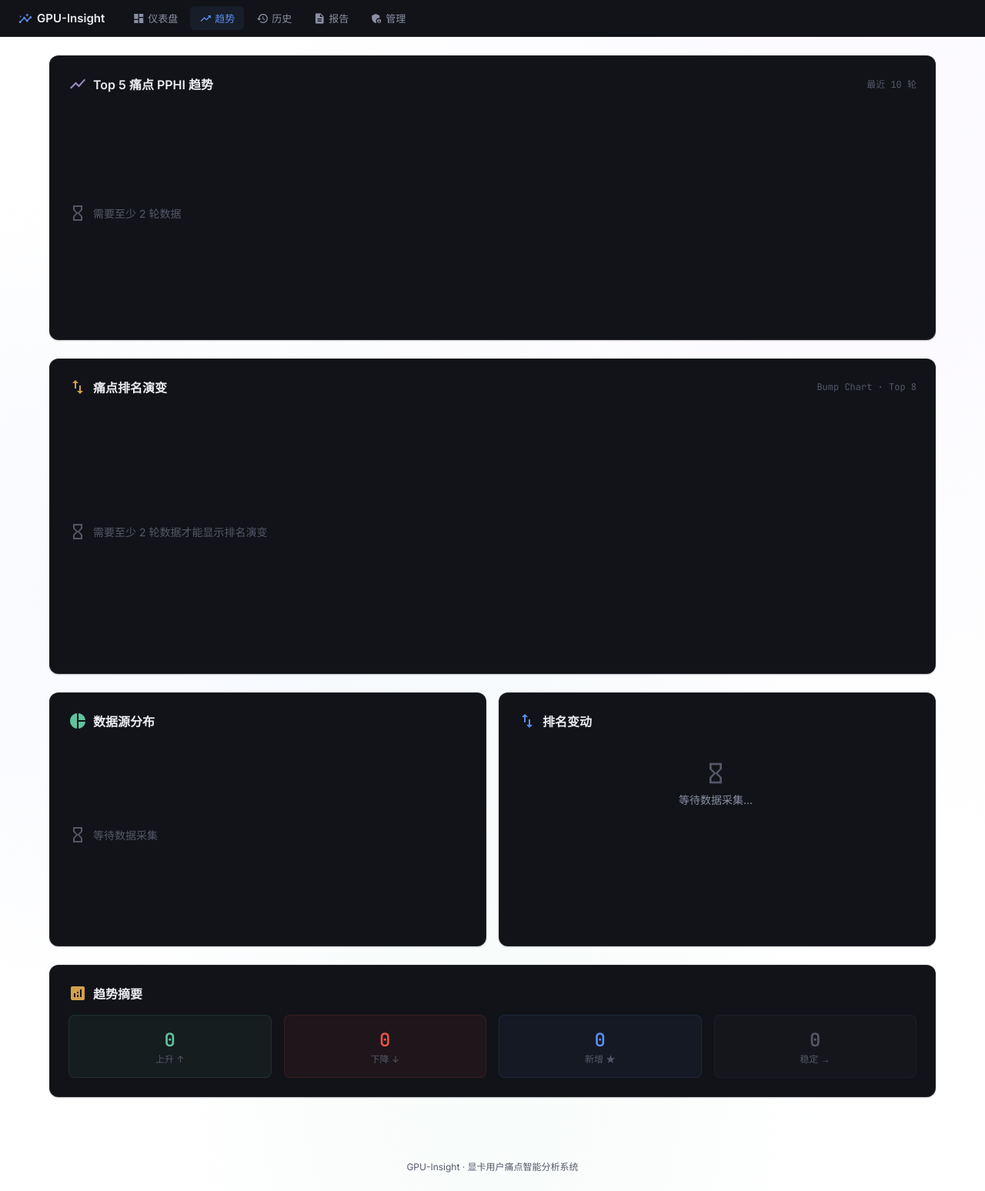
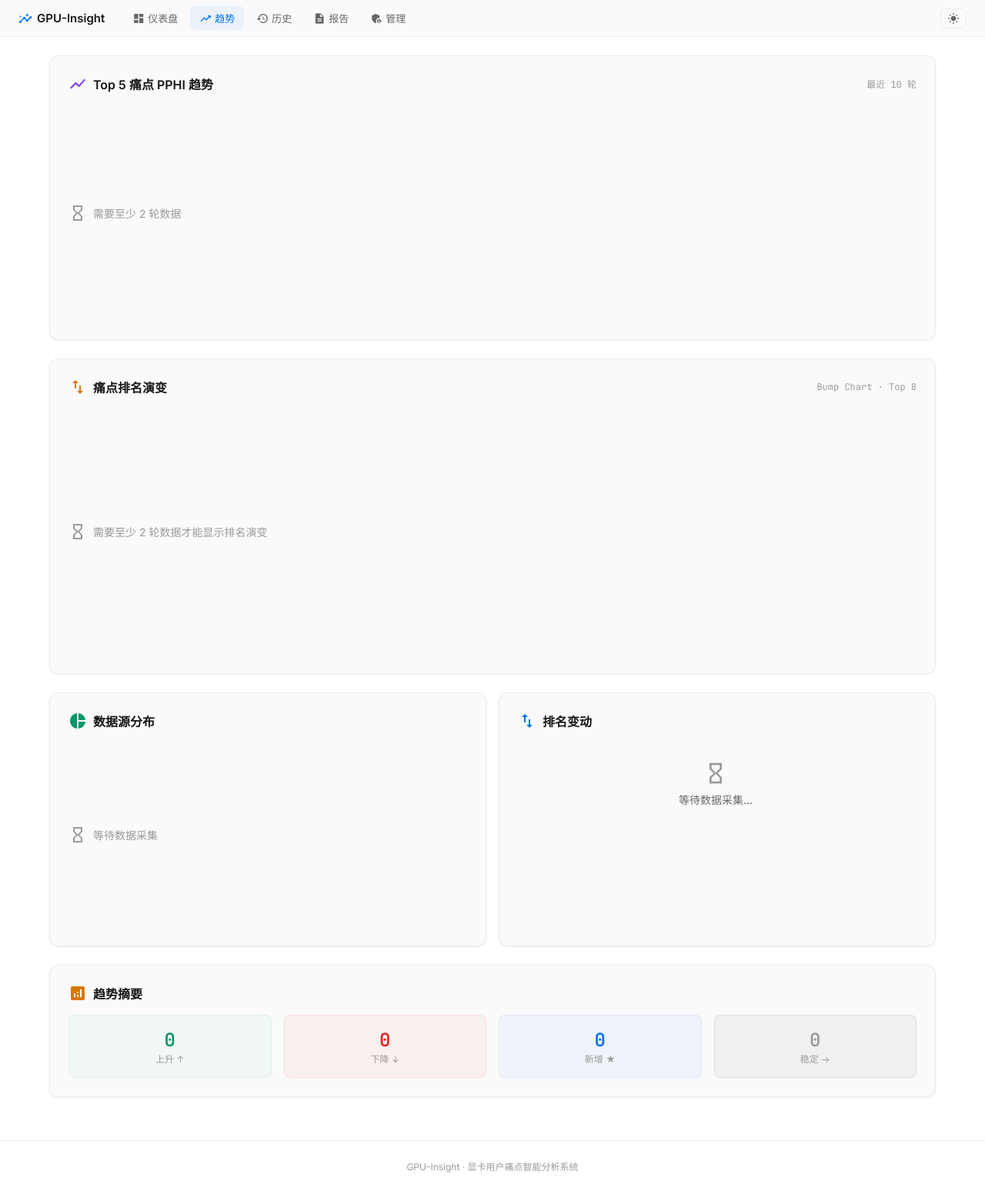
Before and after one commit to JeromeZhou/VibeDev, a FastAPI app: page /trends in a window 1280 px wide. Shown: the whole page at 77% size. Run offline with FastAPI, Linux system fonts and the light colour scheme; data that the repository does not hold is empty.

Commit message:
UX统一: Vercel风格双主题(深色/浅色) + 按钮切换 + 导航统一 + 图表主题适配
- base.css: 双主题CSS变量系统(dark默认, light可切换)
- theme.js: localStorage持久化 + prefers-color-scheme检测
- 所有页面: 统一导航栏(sticky) + 主题切换按钮
- 深色主题: 纯黑#000背景(Vercel风格), 高对比度
- 浅色主题: 白色#fff背景, 适配所有标签/卡片/图表
- 图表: Chart.js颜色从CSS变量动态读取
- 移除mesh-bg渐变, 统一纯色背景
- index关于按钮移至导航右侧图标
- 所有页面<main>语义化标签统一

```diff
--- a/src/web/static/base.css
+++ b/src/web/static/base.css
@@ -1,33 +1,99 @@
-/* GPU-Insight 公共样式 — 所有页面共享 */
+/* GPU-Insight 公共样式 — 双主题 (Vercel/Linear 风格) */
 
-:root {
-    --bg-base:     #0b0d14;
-    --bg-surface:  #111318;
-    --bg-elevated: #161922;
-    --bg-hover:    #1c1f2b;
+/* ── 深色主题（默认）── */
+:root, [data-theme="dark"] {
+    --bg-base:     #000000;
+    --bg-surface:  #0a0a0a;
+    --bg-elevated: #111111;
+    --bg-hover:    #1a1a1a;
     --border-subtle:  rgba(255,255,255,0.06);
-    --border-default: rgba(255,255,255,0.09);
-    --border-strong:  rgba(255,255,255,0.14);
-    --text-primary:   #ececf1;
-    --text-secondary: #8b8fa3;
-    --text-tertiary:  #565869;
-    --accent-blue:    #5b8def;
-    --accent-purple:  #9d8abf;
-    --accent-green:   #5ec49e;
-    --accent-red:     #e5534b;
-    --accent-amber:   #d4a04a;
+    --border-default: rgba(255,255,255,0.10);
+    --border-strong:  rgba(255,255,255,0.16);
+    --text-primary:   #ededed;
+    --text-secondary: #a1a1a1;
+    --text-tertiary:  #666666;
+    --accent-blue:    #0070f3;
+    --accent-purple:  #8b5cf6;
+    --accent-green:   #00dc82;
+    --accent-red:     #ff4444;
+    --accent-amber:   #ffaa00;
     --accent-silver:  #9ba3b0;
     --accent-bronze:  #b08952;
+    --shadow-card:    0 1px 2px rgba(0,0,0,0.4);
+    --chart-grid:     rgba(255,255,255,0.04);
+}
+
+/* ── 浅色主题 ── */
+[data-theme="light"] {
+    --bg-base:     #ffffff;
+    --bg-surface:  #fafafa;
+    --bg-elevated: #f5f5f5;
+    --bg-hover:    #eeeeee;
+    --border-subtle:  rgba(0,0,0,0.06);
+    --border-default: rgba(0,0,0,0.10);
+    --border-strong:  rgba(0,0,0,0.16);
+    --text-primary:   #171717;
+    --text-secondary: #666666;
+    --text-tertiary:  #999999;
+    --accent-blue:    #0070f3;
+    --accent-purple:  #7c3aed;
+    --accent-green:   #059669;
+    --accent-red:     #dc2626;
+    --accent-amber:   #d97706;
+    --accent-silver:  #6b7280;
+    --accent-bronze:  #92400e;
+    --shadow-card:    0 1px 3px rgba(0,0,0,0.08);
+    --chart-grid:     rgba(0,0,0,0.06);
+}
+
+/* ── 浅色主题下标签色调整 ── */
+[data-theme="light"] .gpu-tag {
+    background: rgba(124,58,237,0.08);
+    color: #7c3aed;
+    border-color: rgba(124,58,237,0.15);
+}
+[data-theme="light"] .mfr-tag {
+    background: rgba(5,150,105,0.08);
+    color: #059669;
+    border-color: rgba(5,150,105,0.12);
+}
+[data-theme="light"] .brand-tag {
+    background: rgba(217,119,6,0.08);
+    color: #d97706;
+    border-color: rgba(217,119,6,0.12);
+}
+[data-theme="light"] .tag-pain {
+    background: rgba(220,38,38,0.08);
+    color: #dc2626;
+}
+[data-theme="light"] .tag-model {
+    background: rgba(0,112,243,0.08);
+    color: #0070f3;
+}
+[data-theme="light"] .tag-hot {
+    background: rgba(217,119,6,0.08);
+    color: #d97706;
+}
+[data-theme="light"] .tag-signal {
+    background: rgba(124,58,237,0.08);
+    color: #7c3aed;
+}
+[data-theme="light"] .medal-gold { color: #fff; }
+[data-theme="light"] .medal-silver { color: #fff; }
+[data-theme="light"] .medal-bronze { color: #fff; }
+[data-theme="light"] .site-nav a.active {
+    background: rgba(0,112,243,0.06);
 }
 
 * { margin: 0; padding: 0; box-sizing: border-box; }
 
 body {
-    font-family: 'Inter', 'Noto Sans SC', sans-serif;
+    font-family: 'Inter', 'Noto Sans SC', -apple-system, sans-serif;
     background: var(--bg-base);
     color: var(--text-primary);
     font-weight: 400;
     min-height: 100vh;
+    transition: background 0.2s, color 0.2s;
 }
 
 a { text-decoration: none; color: inherit; }
@@ -43,6 +109,9 @@ a { text-decoration: none; color: inherit; }
     display: flex;
     align-items: center;
     gap: 4px;
+    position: sticky;
+    top: 0;
+    z-index: 40;
 }
 .site-nav .nav-brand {
     font-weight: 600;
@@ -73,9 +142,33 @@ a { text-decoration: none; color: inherit; }
 }
 .site-nav a.active {
     color: var(--accent-blue);
-    background: rgba(91,141,239,0.08);
+    background: rgba(0,112,243,0.08);
 }
 .site-nav .material-icons { font-size: 16px; }
+
+/* 导航右侧区域 */
+.nav-spacer { flex: 1; }
+
+/* 主题切换按钮 */
+.theme-toggle {
+    background: none;
+    border: 1px solid var(--border-subtle);
+    border-radius: 6px;
+    padding: 4px 8px;
+    cursor: pointer;
+    color: var(--text-secondary);
+    display: flex;
+    align-items: center;
+    gap: 4px;
+    font-size: 13px;
+    transition: color 0.15s, background 0.15s, border-color 0.15s;
+}
+.theme-toggle:hover {
+    color: var(--text-primary);
+    background: var(--bg-hover);
+    border-color: var(--border-default);
+}
+.theme-toggle .material-icons { font-size: 16px; }
 
 /* ── 布局 ── */
 .page-container {
@@ -89,7 +182,7 @@ a { text-decoration: none; color: inherit; }
     background: var(--bg-surface);
     border-radius: 12px;
     border: 1px solid var(--border-subtle);
-    box-shadow: 0 1px 2px rgba(0,0,0,0.2);
+    box-shadow: var(--shadow-card);
     transition: border-color 0.2s ease;
 }
 .card:hover { border-color: var(--border-default); }
@@ -142,14 +235,6 @@ a { text-decoration: none; color: inherit; }
 .delay-2 { animation-delay: 0.1s; }
 .delay-3 { animation-delay: 0.15s; }
 .delay-4 { animation-delay: 0.2s; }
-
-/* ── 背景 ── */
-.mesh-bg {
-    background:
-        radial-gradient(ellipse at 15% 50%, rgba(37,99,235,0.04) 0%, transparent 50%),
-        radial-gradient(ellipse at 85% 15%, rgba(124,58,237,0.03) 0%, transparent 50%),
-        radial-gradient(ellipse at 50% 85%, rgba(5,150,105,0.03) 0%, transparent 50%);
-}
 
 /* ── PPHI 圆环 ── */
 .pphi-ring {
--- /dev/null
+++ b/src/web/static/theme.js
@@ -0,0 +1,29 @@
+/* GPU-Insight 主题切换 */
+(function() {
+    var STORAGE_KEY = 'gpu-insight-theme';
+
+    function getPreferred() {
+        var saved = localStorage.getItem(STORAGE_KEY);
+        if (saved) return saved;
+        return window.matchMedia('(prefers-color-scheme: light)').matches ? 'light' : 'dark';
+    }
+
+    function apply(theme) {
+        document.documentElement.setAttribute('data-theme', theme);
+        localStorage.setItem(STORAGE_KEY, theme);
+        // 更新按钮图标
+        var icons = document.querySelectorAll('.theme-icon');
+        icons.forEach(function(el) {
+            el.textContent = theme === 'dark' ? 'light_mode' : 'dark_mode';
+        });
+    }
+
+    // 页面加载时立即应用（防闪烁）
+    apply(getPreferred());
+
+    // 暴露切换函数
+    window.toggleTheme = function() {
+        var current = document.documentElement.getAttribute('data-theme') || 'dark';
+        apply(current === 'dark' ? 'light' : 'dark');
+    };
+})();
--- a/src/web/templates/history.html
+++ b/src/web/templates/history.html
@@ -5,6 +5,7 @@
     <meta name="viewport" content="width=device-width, initial-scale=1.0">
     <title>历史轮次 — GPU-Insight</title>
     <link href="/static/base.css" rel="stylesheet">
+    <script src="/static/theme.js"></script>
     <link href="https://fonts.googleapis.com/icon?family=Material+Icons" rel="stylesheet">
     <link href="https://fonts.googleapis.com/css2?family=Inter:wght@400;500;600&family=Noto+Sans+SC:wght@400;500;600&family=JetBrains+Mono:wght@400;600&display=swap" rel="stylesheet">
     <style>
@@ -54,7 +55,7 @@
         }
     </style>
 </head>
-<body class="mesh-bg">
+<body>
     <nav class="site-nav">
         <span class="nav-brand"><span class="material-icons">insights</span> GPU-Insight</span>
         <a href="/"><span class="material-icons">dashboard</span> 仪表盘</a>
@@ -62,6 +63,8 @@
         <a href="/history" class="active"><span class="material-icons">history</span> 历史</a>
         <a href="/report"><span class="material-icons">description</span> 报告</a>
         <a href="/admin"><span class="material-icons">admin_panel_settings</span> 管理</a>
+        <span class="nav-spacer"></span>
+        <button class="theme-toggle" onclick="toggleTheme()"><span class="material-icons theme-icon">light_mode</span></button>
     </nav>
 
     <main class="page-container">
--- a/src/web/templates/history_detail.html
+++ b/src/web/templates/history_detail.html
@@ -5,6 +5,7 @@
     <meta name="viewport" content="width=device-width, initial-scale=1.0">
     <title>历史排名 — GPU-Insight</title>
     <link href="/static/base.css" rel="stylesheet">
+    <script src="/static/theme.js"></script>
     <link href="https://fonts.googleapis.com/icon?family=Material+Icons" rel="stylesheet">
     <link href="https://fonts.googleapis.com/css2?family=Inter:wght@400;500;600&family=Noto+Sans+SC:wght@400;500;600&family=JetBrains+Mono:wght@400;600&display=swap" rel="stylesheet">
     <style>
@@ -14,7 +15,7 @@
         }
     </style>
 </head>
-<body class="mesh-bg">
+<body>
     <nav class="site-nav">
         <span class="nav-brand"><span class="material-icons">insights</span> GPU-Insight</span>
         <a href="/"><span class="material-icons">dashboard</span> 仪表盘</a>
@@ -22,6 +23,8 @@
         <a href="/history" class="active"><span class="material-icons">history</span> 历史</a>
         <a href="/report"><span class="material-icons">description</span> 报告</a>
         <a href="/admin"><span class="material-icons">admin_panel_settings</span> 管理</a>
+        <span class="nav-spacer"></span>
+        <button class="theme-toggle" onclick="toggleTheme()"><span class="material-icons theme-icon">light_mode</span></button>
     </nav>
 
     <main class="page-container">
--- a/src/web/templates/trends.html
+++ b/src/web/templates/trends.html
@@ -8,6 +8,7 @@
     <link href="https://fonts.googleapis.com/icon?family=Material+Icons" rel="stylesheet">
     <link href="https://fonts.googleapis.com/css2?family=Inter:wght@400;500;600&family=Noto+Sans+SC:wght@400;500;600&family=JetBrains+Mono:wght@400;600&display=swap" rel="stylesheet">
     <link href="/static/base.css" rel="stylesheet">
+    <script src="/static/theme.js"></script>
     <style>
         .trend-pill {
             display: inline-flex; align-items: center; gap: 4px;
@@ -40,7 +41,7 @@
         }
     </style>
 </head>
-<body class="mesh-bg">
+<body>
     <nav class="site-nav">
         <span class="nav-brand"><span class="material-icons">insights</span> GPU-Insight</span>
         <a href="/"><span class="material-icons">dashboard</span> 仪表盘</a>
@@ -48,6 +49,8 @@
         <a href="/history"><span class="material-icons">history</span> 历史</a>
         <a href="/report"><span class="material-icons">description</span> 报告</a>
         <a href="/admin"><span class="material-icons">admin_panel_settings</span> 管理</a>
+        <span class="nav-spacer"></span>
+        <button class="theme-toggle" onclick="toggleTheme()"><span class="material-icons theme-icon">light_mode</span></button>
     </nav>
 
     <main class="page-container">
@@ -172,7 +175,9 @@
     const evolutionData = {{ evolution_data_json | safe }};
 
     /* Chart.js color palette — synced with design system */
-    const chartColors = ['#5b8def', '#9d8abf', '#5ec49e', '#d4a04a', '#e5534b'];
+    function css(v) { return getComputedStyle(document.documentElement).getPropertyValue(v).trim(); }
+    var t = { text: css('--text-tertiary'), text2: css('--text-secondary'), tp: css('--text-primary'), grid: css('--chart-grid'), surf: css('--bg-elevated'), bdr: css('--border-default'), base: css('--bg-base') };
+    const chartColors = ['#0070f3', '#8b5cf6', '#00dc82', '#ffaa00', '#ff4444'];
 
     // PPHI 趋势折线图
     const trendCtx = document.getElementById('trendChart').getContext('2d');
@@ -192,7 +197,7 @@
                     pointHoverRadius: 5,
                     borderWidth: 2,
                     pointBackgroundColor: chartColors[i % chartColors.length],
-                    pointBorderColor: '#0b0d14',
+                    pointBorderColor: t.base,
                     pointBorderWidth: 2,
                 }))
             },
@@ -203,28 +208,21 @@
                 plugins: {
                     legend: {
                         position: 'bottom',
-                        labels: { color: '#8b8fa3', padding: 16, usePointStyle: true, pointStyleWidth: 8, font: { family: "'Inter', 'Noto Sans SC', sans-serif", size: 11 } }
+                        labels: { color: t.text2, padding: 16, usePointStyle: true, pointStyleWidth: 8, font: { family: "'Inter', 'Noto Sans SC', sans-serif", size: 11 } }
                     },
                     tooltip: {
-                        backgroundColor: '#161922',
-                        borderColor: 'rgba(255,255,255,0.09)',
-                        borderWidth: 1,
-                        titleColor: '#ececf1',
-                        bodyColor: '#8b8fa3',
-                        padding: 10,
-                        cornerRadius: 8,
-                        titleFont: { family: "'Inter', 'Noto Sans SC', sans-serif" },
-                        bodyFont: { family: "'Inter', 'Noto Sans SC', sans-serif" },
+                        backgroundColor: t.surf, borderColor: t.bdr, borderWidth: 1,
+                        titleColor: t.tp, bodyColor: t.text2, padding: 10, cornerRadius: 8,
                     }
                 },
                 scales: {
                     x: {
-                        ticks: { color: '#565869', font: { family: "'Inter', sans-serif", size: 11 } },
-                        grid: { color: 'rgba(255,255,255,0.04)', drawBorder: false }
+                        ticks: { color: t.text, font: { family: "'Inter', sans-serif", size: 11 } },
+                        grid: { color: t.grid, drawBorder: false }
                     },
                     y: {
-                        ticks: { color: '#565869', font: { family: "'JetBrains Mono', monospace", size: 11 } },
-                        grid: { color: 'rgba(255,255,255,0.04)', drawBorder: false }
+                        ticks: { color: t.text, font: { family: "'JetBrains Mono', monospace", size: 11 } },
+                        grid: { color: t.grid, drawBorder: false }
                     }
                 }
             }
@@ -237,12 +235,12 @@
     const sourceCtx = document.getElementById('sourceChart').getContext('2d');
     if (sourceData.labels.length > 0) {
         const sourceColors = {
-            'reddit': '#e5534b', 'nga': '#5ec49e', 'tieba': '#d4a04a',
-            'chiphell': '#5b8def', 'videocardz': '#9d8abf',
+            'reddit': '#ff4444', 'nga': '#00dc82', 'tieba': '#ffaa00',
+            'chiphell': '#0070f3', 'videocardz': '#8b5cf6',
             'bilibili': '#fb7299', 'v2ex': '#778087', 'mydrivers': '#1e88e5',
             'techpowerup': '#ff6f00'
         };
-        const bgColors = sourceData.labels.map(l => sourceColors[l] || '#5b8def');
+        const bgColors = sourceData.labels.map(l => sourceColors[l] || '#0070f3');
 
         new Chart(sourceCtx, {
             type: 'doughnut',
@@ -251,9 +249,9 @@
                 datasets: [{
                     data: sourceData.data,
                     backgroundColor: bgColors,
-                    borderColor: '#111318',
+                    borderColor: t.surf,
                     borderWidth: 2,
-                    hoverBorderColor: '#1c1f2b',
+                    hoverBorderColor: t.base,
                     hoverOffset: 4,
                 }]
             },
@@ -264,18 +262,11 @@
                 plugins: {
                     legend: {
                         position: 'bottom',
-                        labels: { color: '#8b8fa3', padding: 14, usePointStyle: true, pointStyleWidth: 8, font: { family: "'Inter', 'Noto Sans SC', sans-serif", size: 11 } }
+                        labels: { color: t.text2, padding: 14, usePointStyle: true, pointStyleWidth: 8, font: { family: "'Inter', 'Noto Sans SC', sans-serif", size: 11 } }
                     },
                     tooltip: {
-                        backgroundColor: '#161922',
-                        borderColor: 'rgba(255,255,255,0.09)',
-                        borderWidth: 1,
-                        titleColor: '#ececf1',
-                        bodyColor: '#8b8fa3',
-                        padding: 10,
-                        cornerRadius: 8,
-                        titleFont: { family: "'Inter', 'Noto Sans SC', sans-serif" },
-                        bodyFont: { family: "'Inter', 'Noto Sans SC', sans-serif" },
+                        backgroundColor: t.surf, borderColor: t.bdr, borderWidth: 1,
+                        titleColor: t.tp, bodyColor: t.text2, padding: 10, cornerRadius: 8,
                     }
                 }
             }
@@ -303,7 +294,7 @@
                     pointHoverRadius: 7,
                     borderWidth: 2.5,
                     pointBackgroundColor: s.color,
-                    pointBorderColor: '#0b0d14',
+                    pointBorderColor: t.base,
                     pointBorderWidth: 2,
                 }))
             },
@@ -314,16 +305,11 @@
                 plugins: {
                     legend: {
                         position: 'bottom',
-                        labels: { color: '#8b8fa3', padding: 14, usePointStyle: true, pointStyleWidth: 8, font: { family: "'Inter', 'Noto Sans SC', sans-serif", size: 11 } }
+                        labels: { color: t.text2, padding: 14, usePointStyle: true, pointStyleWidth: 8, font: { family: "'Inter', 'Noto Sans SC', sans-serif", size: 11 } }
                     },
                     tooltip: {
-                        backgroundColor: '#161922',
-                        borderColor: 'rgba(255,255,255,0.09)',
-                        borderWidth: 1,
-                        titleColor: '#ececf1',
-                        bodyColor: '#8b8fa3',
-                        padding: 10,
-                        cornerRadius: 8,
+                        backgroundColor: t.surf, borderColor: t.bdr, borderWidth: 1,
+                        titleColor: t.tp, bodyColor: t.text2, padding: 10, cornerRadius: 8,
                         callbacks: {
                             label: function(ctx) {
                                 return ctx.dataset.label + ': #' + ctx.parsed.y;
@@ -333,19 +319,19 @@
                 },
                 scales: {
                     x: {
-                        ticks: { color: '#565869', font: { family: "'Inter', sans-serif", size: 11 } },
-                        grid: { color: 'rgba(255,255,255,0.04)', drawBorder: false }
+                        ticks: { color: t.text, font: { family: "'Inter', sans-serif", size: 11 } },
+                        grid: { color: t.grid, drawBorder: false }
                     },
                     y: {
                         reverse: true,
                         min: 1,
                         ticks: {
-                            color: '#565869',
+                            color: t.text,
                             font: { family: "'JetBrains Mono', monospace", size: 11 },
                             stepSize: 1,
                             callback: function(val) { return '#' + val; }
                         },
-                        grid: { color: 'rgba(255,255,255,0.04)', drawBorder: false }
+                        grid: { color: t.grid, drawBorder: false }
                     }
                 }
             }
```
Also changed, not shown: src/web/templates/admin.html (+5 -2 lines), src/web/templates/details.html (+19 -14 lines), src/web/templates/index.html (+9 -4 lines), .claude/settings.local.json.
